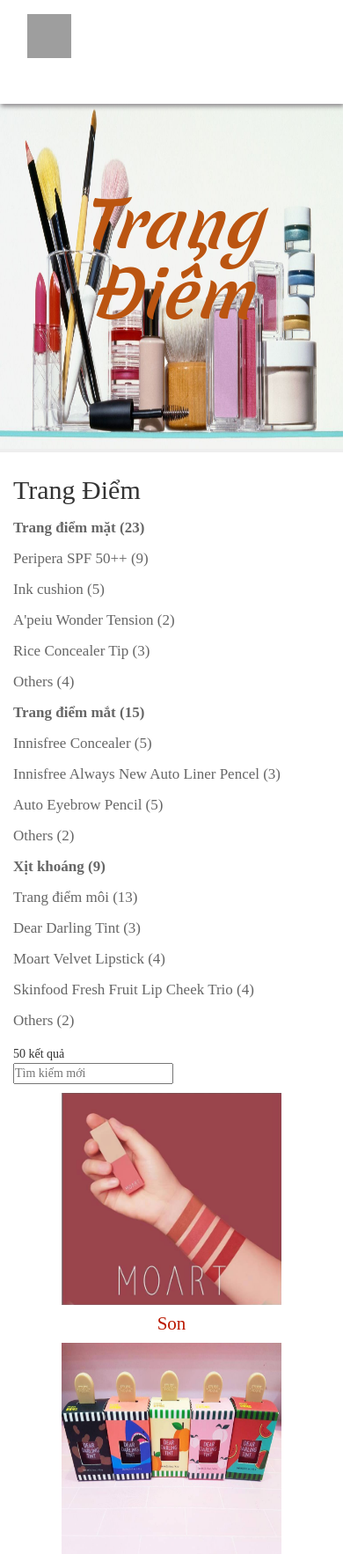
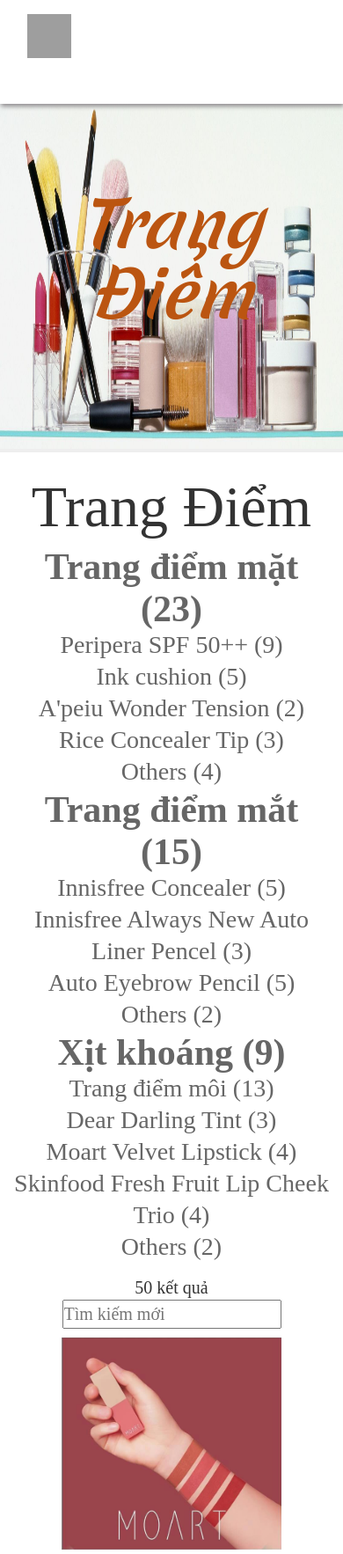
Before and after one commit to dangngocthanhduyen/ProjectWeb, a PHP site: page /trangdiem1/index.html in a window 390 px wide. Shown: the top 1766 px of the page at 88% size. Run offline with PHP 8.4, Linux system fonts and the light colour scheme; some libraries are stand-ins or nearby versions; some web fonts are replaced; grey boxes are pictures that could not be loaded.

Commit message:
update reponsive trangdiem1

```diff
--- a/home/trangdiem1/css/layout.css
+++ b/home/trangdiem1/css/layout.css
@@ -44,3 +44,38 @@
     height: 423px;
     margin-top: 51px;
 }
+@media (max-width: 768px){
+    *{}
+
+.list-find-sp.col-sm-3 {
+    text-align: center;
+    font-size: 20px;
+}
+
+.find-sp.col-sm-9 {
+    text-align: center;
+    font-size: 20px;
+}
+
+
+
+ul li a {
+    font-size: 28px;
+}
+
+a.ListTitle {
+    font-size: 42px !important;
+}
+
+a.ListTitle {
+    font-size: 28px;
+}
+
+h2.list-sp {
+    font-size: 66px;
+}
+
+.container.col-sm-3 {
+    text-align: center;
+}
+}
--- a/home/trangdiem1/index.html
+++ b/home/trangdiem1/index.html
@@ -78,7 +78,7 @@
 
             <li>
               <a class="ListTitle" href="#">Trang điểm mặt (23)</a>
-              <ul>
+              <ul class="item-list">
                 <li>
                   <a href="#">Peripera SPF 50++ (9)</a>
                 </li>
@@ -104,7 +104,7 @@
 
             <li>
               <a class="ListTitle" href="#">Trang điểm mắt (15)</a>
-              <ul>
+              <ul class="item-list">
                 <li>
                   <a href="#">Innisfree Concealer (5)</a>
                 </li>
@@ -126,7 +126,7 @@
 
             <li>
               <a class="ListTitle" href="#">Xịt khoáng (9)</a>
-              <ul>
+              <ul class="item-list">
                 <li>
                   <a href="#">Trang điểm môi (13)</a>
                 </li>
```
